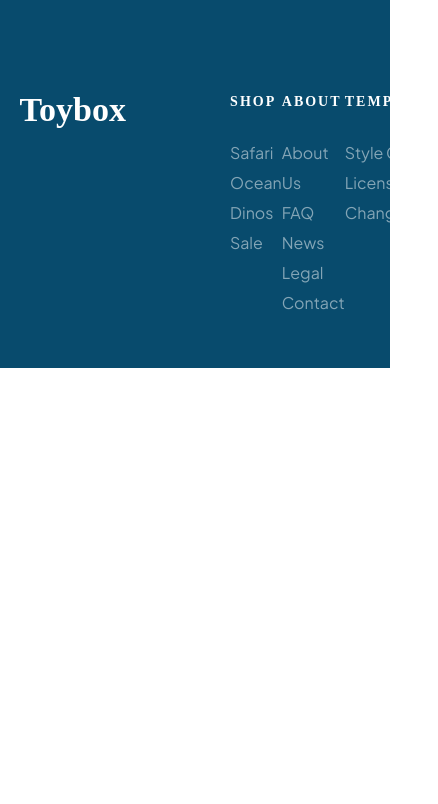
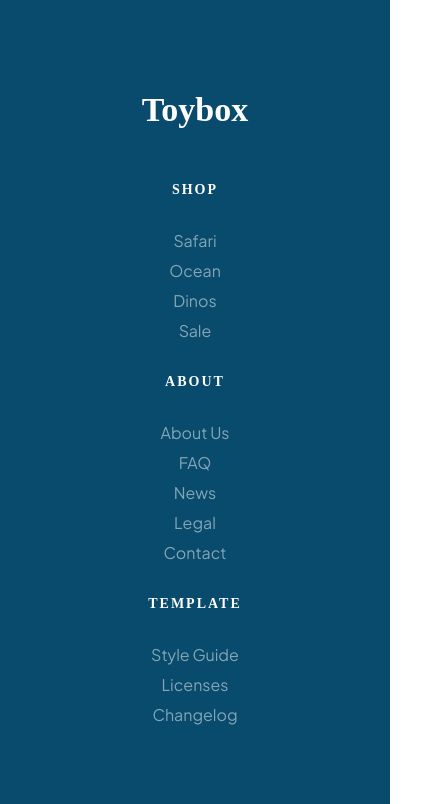
Before and after one commit to MsMaryCodes/eComm, a plain HTML site: page index.html in a window 390 px wide. Shown: the part 4313-5117 px from the top of the page, 438 px wide, since content can reach past the window. Before the commit the page ends 4681 px from the top, so only its background shows below. Drawn offline with Linux system fonts and the light colour scheme; files whose address does not match are found by name; a web font is replaced by a local one.

Commit message:
finished media query for home page

```diff
--- a/styles/sass/partials/_mediaQueries.scss
+++ b/styles/sass/partials/_mediaQueries.scss
@@ -11,6 +11,21 @@
     .categoryGallery {
         .items a {
             padding: 25px;
+        }
+    }
+
+    footer {
+        .footerFlex {
+            flex-direction: column;
+            align-items: center;
+
+            .logo {
+                margin-bottom: 30px;
+            }
+
+            .footerNav {
+                width: 80%;
+            }
         }
     }
 }
@@ -57,4 +72,16 @@
             }
         }
     }
+
+    footer {
+        .footerNav {
+            flex-direction: column;
+            align-items: center;
+            text-align: center;
+
+            ul {
+                margin-bottom: 24px;
+            }
+        }
+    }
 }
```
Also changed, not shown: styles/styles.css.
